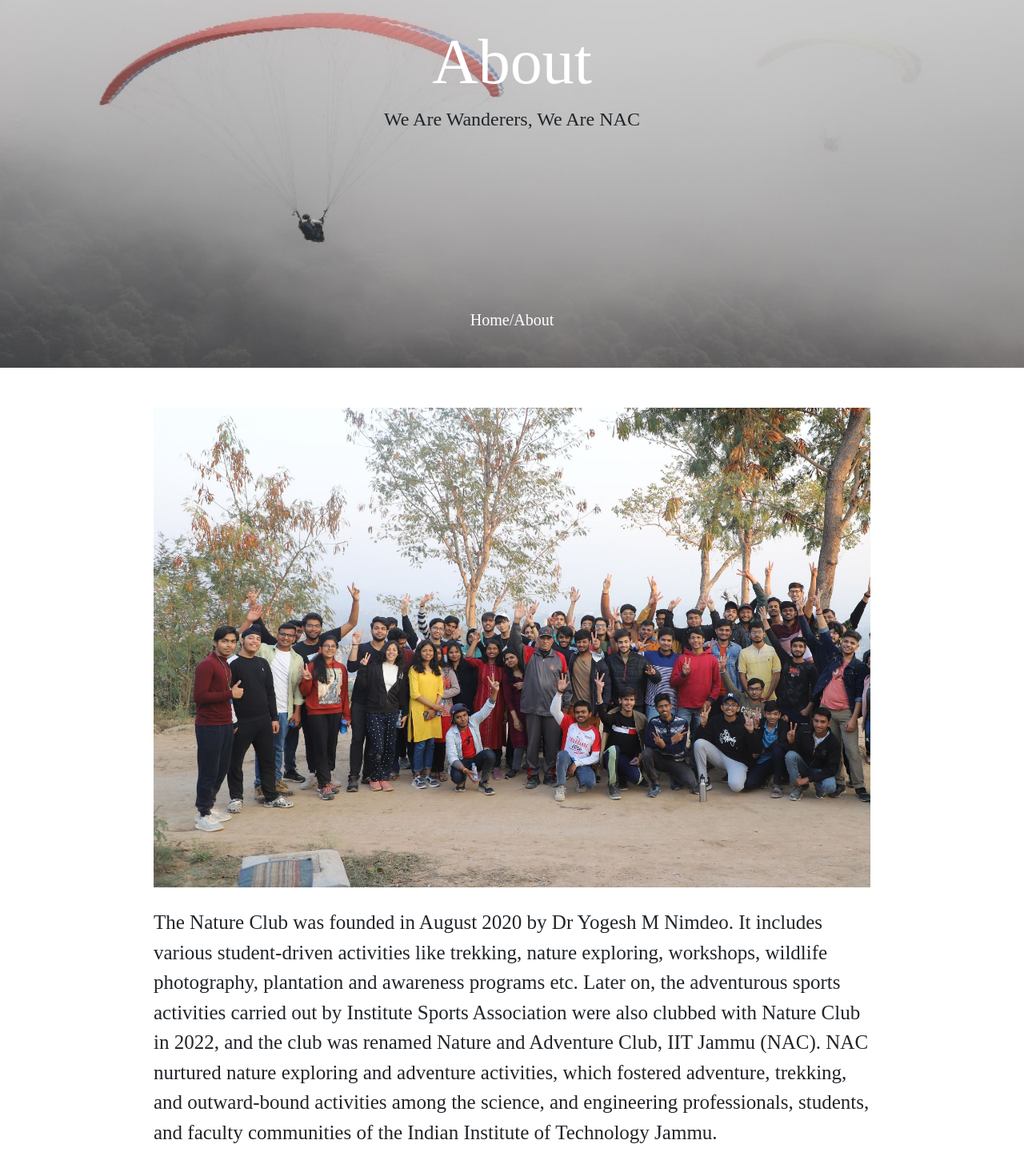
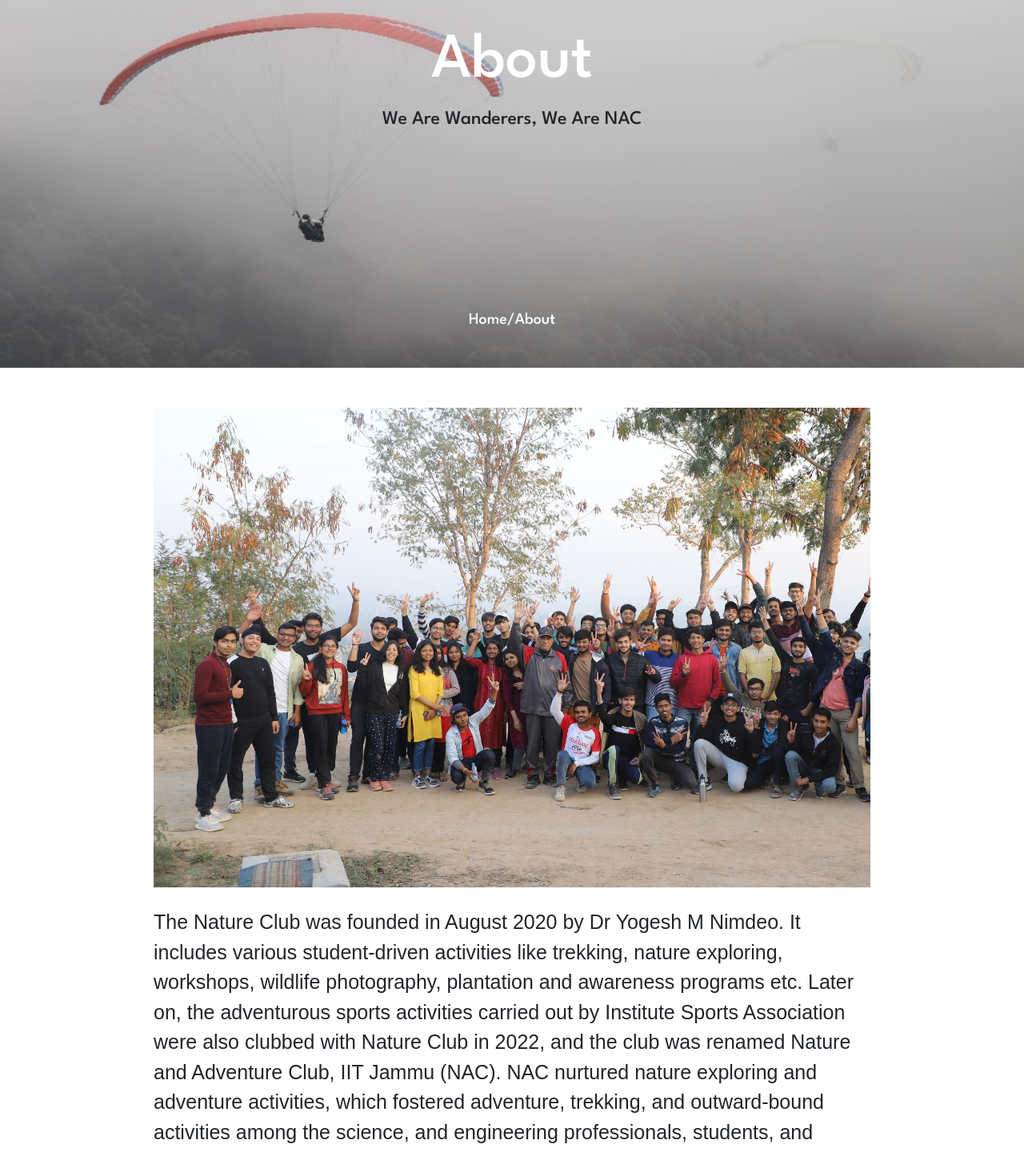
Before and after one commit to Vishu9354/React_nac, a React (Create React App) app: page /About in a window 1280 px wide. Shown: the part 260-1701 px from the top of the page at 80% size. Built offline with nearby package versions, Linux system fonts and the light colour scheme.

Commit message:
font update

```diff
--- a/public/index.html
+++ b/public/index.html
@@ -26,6 +26,9 @@
       Learn how to configure a non-root public URL by running `npm run build`.
     -->
     <title>React App</title>
+    <link rel="preconnect" href="https://fonts.googleapis.com">
+<link rel="preconnect" href="https://fonts.gstatic.com" crossorigin>
+<link href="https://fonts.googleapis.com/css2?family=League+Spartan:wght@100..900&display=swap" rel="stylesheet">
   </head>
   <body>
     <noscript>You need to enable JavaScript to run this app.</noscript>
--- a/src/component/css/font.css
+++ b/src/component/css/font.css
@@ -1,6 +1,7 @@
   h1,h2,h3,h4,h5,h6{
-      font-family: League Sparta;
+      font-family: "League Spartan", sans-serif;
+      /* font-style: italic; */
     }
   p{
-      font-family:  Indfiference;
+      font-family:"Glacial Indfiference",sans-serif;
     }
--- a/src/component/css/home.css
+++ b/src/component/css/home.css
@@ -65,20 +65,25 @@
     background-color: #f7f7f6;
 }
 .recent .maincont{
-    margin-top: 25px;
+    margin-top: 2px;
     box-shadow:  0 30px 50px #505050;
-    height: 800px;
+    height: 100vh;
     width: 97vw;
     margin-bottom: 25px;
     margin-left: 15px;
 }
 .recent .title{
     /* position: relative; */
-    font-size: 700px;
     text-align: center;
-    margin-top: 95px;
+    height: 50px;
+    display: flex;
+    justify-content: center;
+    align-items: center;
+    /* margin-top: 95px; */
 }
-
+.recent .title h1{
+    margin-top: 20px;
+}
 .recent .container{
     position: relative;
     margin-top: 50px;
```
